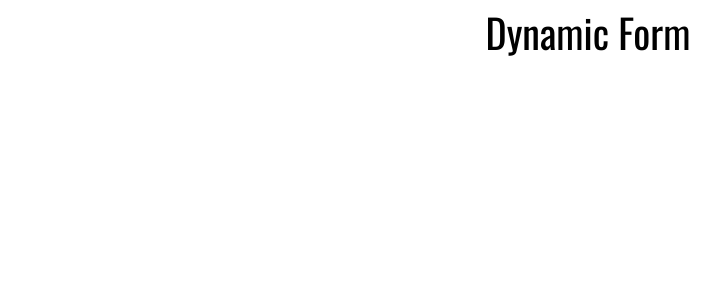
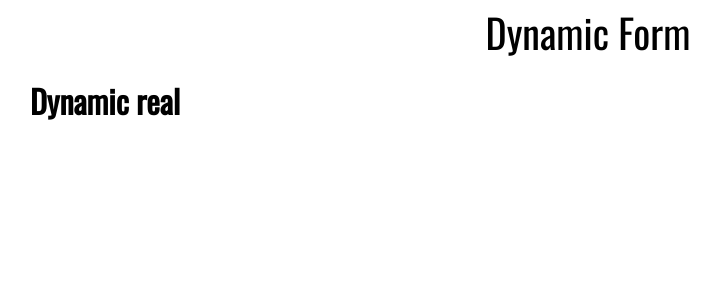
Before and after one commit to EdenGoforIt/Angular-StackBlitz-DynamicForm, an Angular app: page / in a window 1280 px wide. Shown: the top 300 px of the page, without its empty margins (52-772 px from the left). Built offline with nearby package versions, Linux system fonts and the light colour scheme.

Commit message:
7 files modified, 1 added, 1 deleted

```diff
--- a/package.json
+++ b/package.json
@@ -4,10 +4,12 @@
   "private": true,
   "dependencies": {
     "@angular/animations": "^13.2.0",
+    "@angular/cdk": "13.3.9",
     "@angular/common": "^13.2.0",
     "@angular/compiler": "^13.2.0",
     "@angular/core": "^13.2.0",
     "@angular/forms": "^13.2.0",
+    "@angular/material": "^13.3.9",
     "@angular/platform-browser": "^13.2.0",
     "@angular/platform-browser-dynamic": "^13.2.0",
     "@angular/router": "^13.2.0",
--- a/src/app/app.component.html
+++ b/src/app/app.component.html
@@ -1,3 +1,10 @@
 <div class="container">
   <h1 class="text-center">Dynamic Form</h1>
+  <form
+    name="dynamicForm"
+    #ngForm="ngForm"
+    (ngSubmit)="ngForm.valid && onSubmit()"
+  >
+    <app-dynamic-form></app-dynamic-form>
+  </form>
 </div>
--- a/src/app/app.component.ts
+++ b/src/app/app.component.ts
@@ -5,4 +5,6 @@ import { Component, VERSION } from '@angular/core';
   templateUrl: './app.component.html',
   styleUrls: ['./app.component.css'],
 })
-export class AppComponent {}
+export class AppComponent {
+  onSubmit(): void {}
+}
--- /dev/null
+++ b/src/app/shared/dynamic-form/dynamic-form.component.html
@@ -0,0 +1 @@
+<h1>Dynamic real</h1>
```
Also changed, not shown: src/app/app.module.ts (+5 -4 lines), src/app/shared/dynamic-form/dynamic-form.component.ts (+4 -5 lines), src/app/shared/dynamic-form/input/input.field.component.html (+7 -0 lines), src/app/shared/dynamic-form/input/input.field.component.ts (+8 -1 lines), 1 other file (tests, documents, lock files or other folders).
